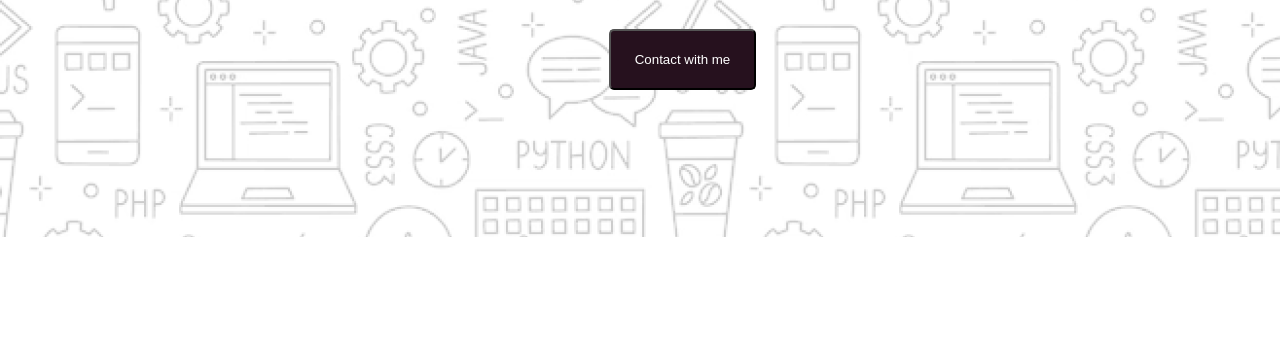
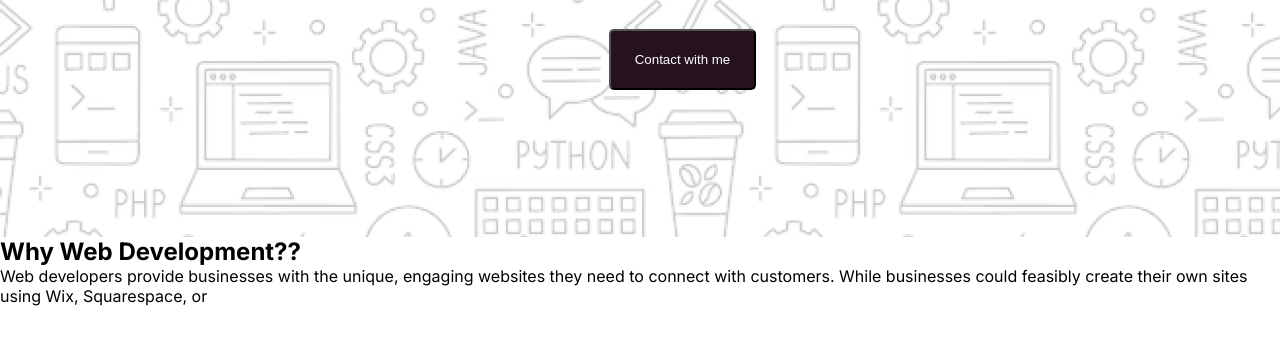
Before and after one commit to Asma253/my-first-assignment, a plain HTML site: page index.html in a window 1280 px wide. Shown: the part 409-754 px from the top of the page. Drawn offline with Linux system fonts and the light colour scheme.

Commit message:
assignment cfirst commit

```diff
--- a/index.html
+++ b/index.html
@@ -23,10 +23,19 @@
         </div>
     </header>
 
+    <main>
+        <section class=" why-web-development">
+            <div><h1 class="web-section-title"> Why Web Development??</h1>
+                <p>Web developers provide businesses with the unique, engaging websites they need to connect with customers. While businesses could feasibly create their own sites using Wix, Squarespace, or</p>
+
+
+            </div>
+        </section>
 
 
 
-    <main>  </main>
+
+    </main>
     <footer></footer>
 </body>
 </html>
--- a/styles/style.css
+++ b/styles/style.css
@@ -31,5 +31,4 @@ margin-top: 24px;}
     color:white ;
     padding: 21px 24px;
     border-radius: 5px;
-    margin-top: 32px;
-}
+    margin-top: 32px;}
```
